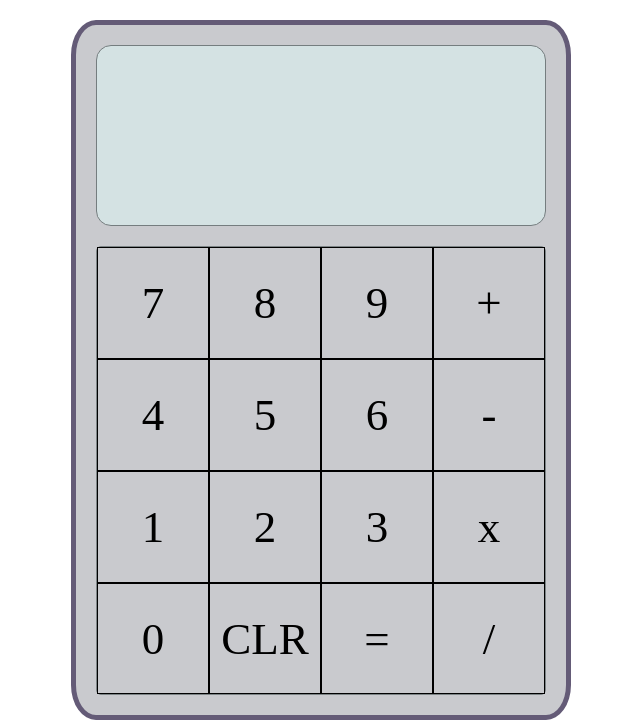
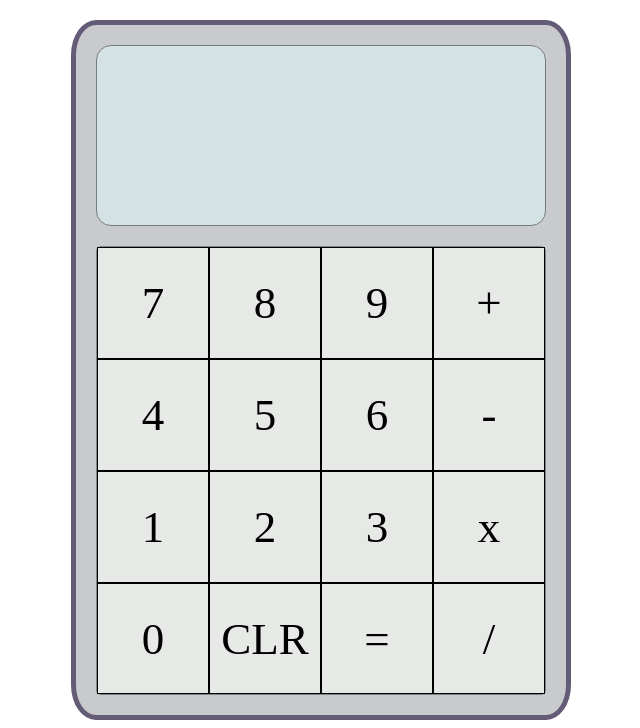
Before and after one commit to nhk2005/calculator, a plain HTML site: page index.html in a window 1280 px wide. Shown: the part 137-865 px from the top of the page, without its empty margins (319-959 px from the left). Drawn offline with Linux system fonts and the light colour scheme.

Commit message:
Change color of buttons

```diff
--- a/styles.css
+++ b/styles.css
@@ -61,5 +61,6 @@
   justify-content: center;
   align-items: center;
   font-size: 45px;
+  background-color: #e7e9e7;
   border: 1px solid black;
 }
```
